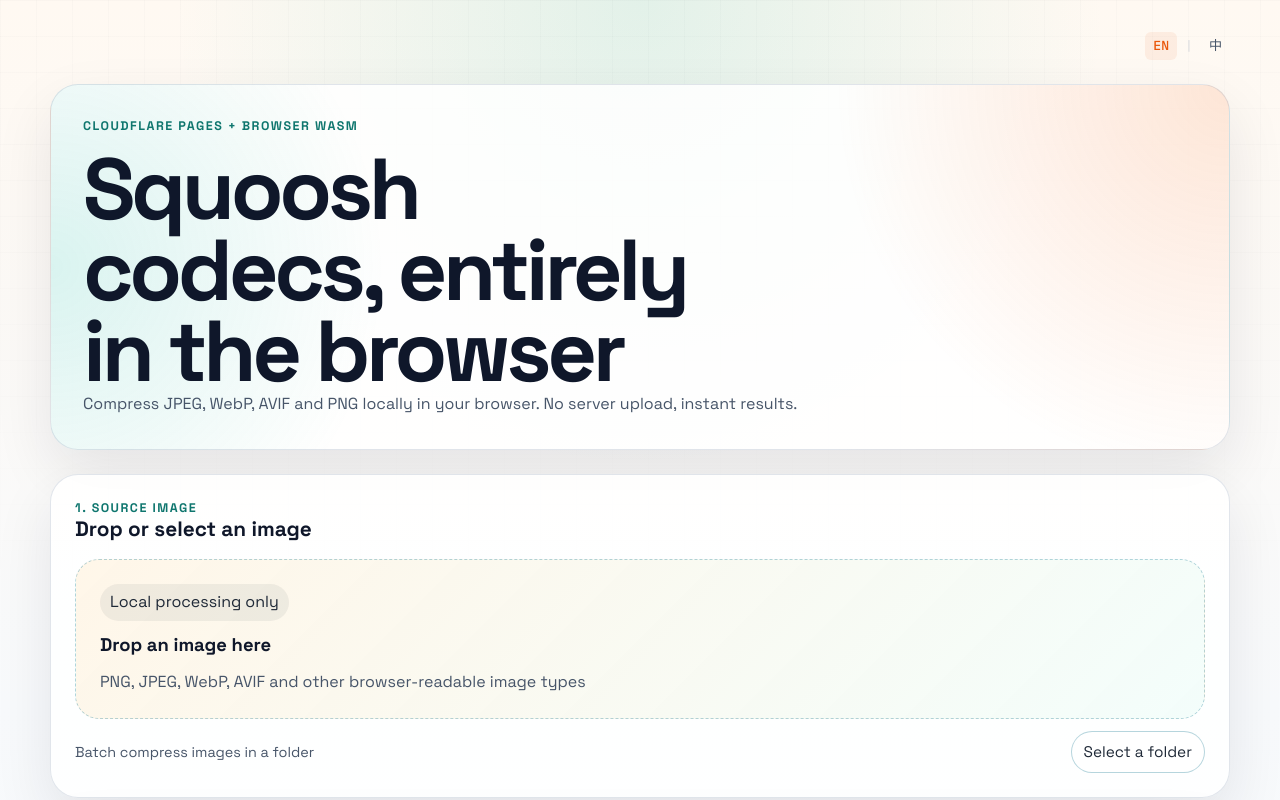
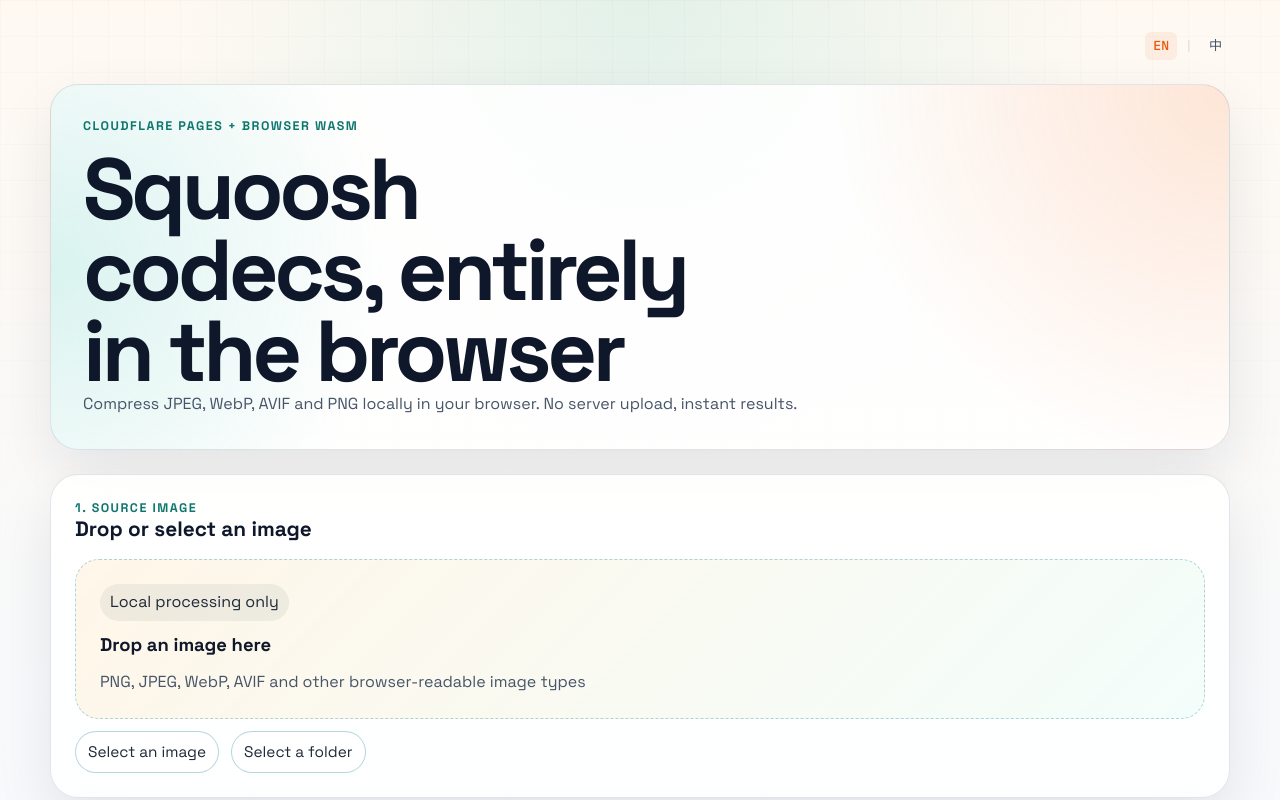
Before and after one commit to luojiyin1987/squoosh-web, a React (Vite) app: page / in a window 1280 px wide. Shown: the top 800 px of the page. Built offline with nearby package versions, Linux system fonts and the light colour scheme.

Commit message:
style: group upload actions

```diff
--- a/src/App.css
+++ b/src/App.css
@@ -324,11 +324,8 @@
 .source-action-row {
   display: flex;
   align-items: center;
-  justify-content: space-between;
   gap: 12px;
   margin-top: 12px;
-  color: var(--muted);
-  font-size: 0.9rem;
 }
 
 .primary-button:disabled {
--- a/src/App.tsx
+++ b/src/App.tsx
@@ -554,7 +554,13 @@
             onChange={(event) => handleFolderSelection(event.target.files)}
           />
           <div className="source-action-row">
-            <span>{t('source.folderActionHint')}</span>
+            <button
+              className="folder-button"
+              type="button"
+              onClick={() => fileInputRef.current?.click()}
+            >
+              {t('source.selectImage')}
+            </button>
             <button
               className="folder-button"
               type="button"
--- a/src/lib/i18n.tsx
+++ b/src/lib/i18n.tsx
@@ -21,7 +21,7 @@
   'source.dropzoneFormats': 'PNG, JPEG, WebP, AVIF and other browser-readable image types',
   'source.dropzoneReady': 'ready to compress',
   'source.selectFolder': 'Select a folder',
-  'source.folderActionHint': 'Batch compress images in a folder',
+  'source.selectImage': 'Select an image',
   'source.folderSelected': '{count} images selected from a folder',
   'source.folderReady': 'The folder structure will be kept in the ZIP file',
   'source.previewAlt': 'Selected source',
@@ -99,7 +99,7 @@
   'source.dropzoneFormats': 'PNG、JPEG、WebP、AVIF 等浏览器可读取的图片格式',
   'source.dropzoneReady': '准备压缩',
   'source.selectFolder': '选择文件夹',
-  'source.folderActionHint': '批量压缩文件夹中的图片',
+  'source.selectImage': '选择图片',
   'source.folderSelected': '已从文件夹选择 {count} 张图片',
   'source.folderReady': '压缩后的目录结构会保留在 ZIP 文件中',
   'source.previewAlt': '已选源图',
```
